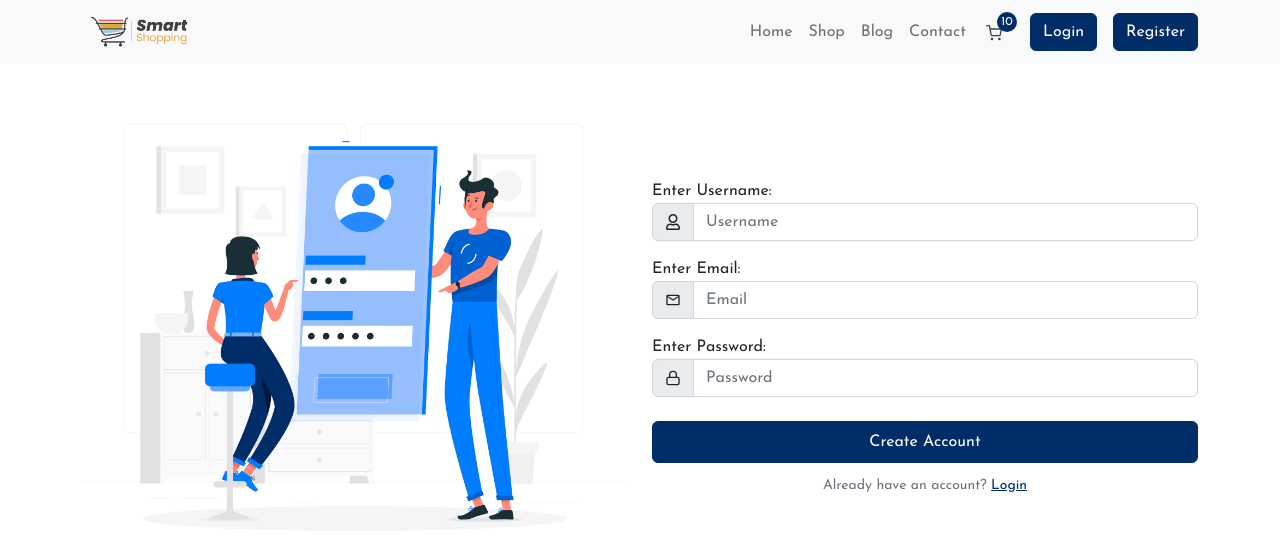
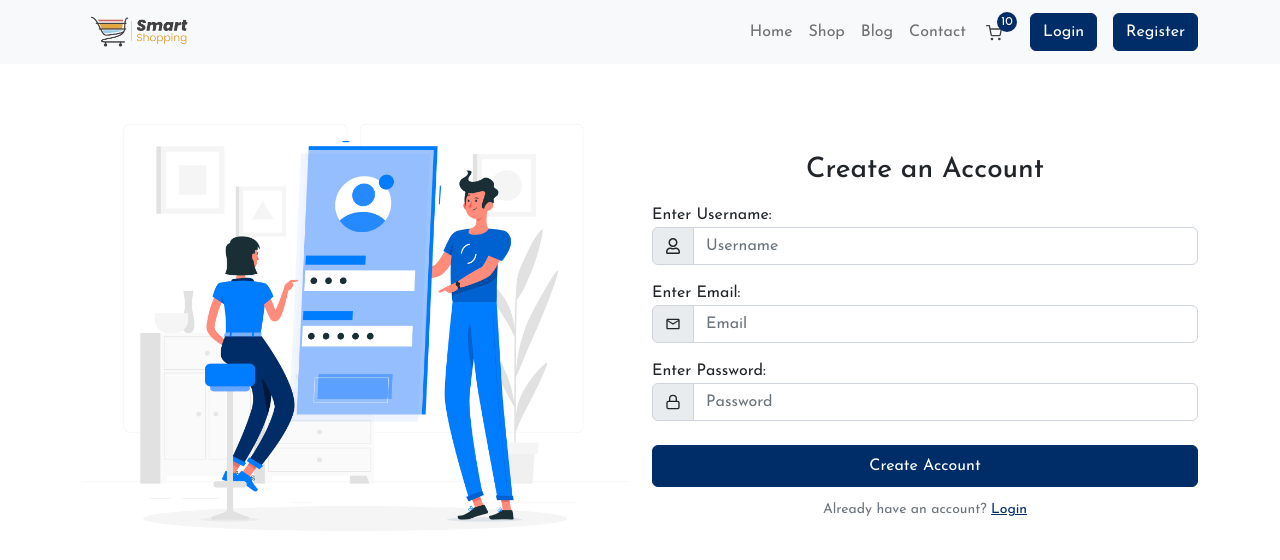
Before and after one commit to hossainrabbi/smart-shopping, a React (Create React App) app in the folder client/: page /register in a window 1280 px wide. Shown: the top 560 px of the page. Built offline with nearby package versions, Linux system fonts and the light colour scheme; the HTML template or start-up script is replaced by a standard one.

Commit message:
validate register and login page

```diff
--- a/client/package.json
+++ b/client/package.json
@@ -10,6 +10,7 @@
     "react": "^18.2.0",
     "react-bootstrap": "^2.4.0",
     "react-dom": "^18.2.0",
+    "react-hook-form": "^7.33.1",
     "react-icons": "^4.4.0",
     "react-router-dom": "^6.3.0",
     "react-scripts": "5.0.1",
--- a/client/src/components/common/InputFormGroup.jsx
+++ b/client/src/components/common/InputFormGroup.jsx
@@ -1,13 +1,14 @@
 import React from 'react';
 import { Form, InputGroup } from 'react-bootstrap';
 
-const InputFormGroup = ({ icon: Icon, label }) => {
+const InputFormGroup = React.forwardRef(
+  ({ icon: Icon, label, error, ...rest }, ref) => {
     return (
-    <>
+      <div className="mb-3">
         <Form.Label htmlFor={`${label}-id`} className="mb-0">
           {`Enter ${label}:`}
         </Form.Label>
-      <InputGroup className="mb-3">
+        <InputGroup>
           <InputGroup.Text id={`${label}-aria`}>
             <Icon />
           </InputGroup.Text>
@@ -16,10 +17,18 @@ const InputFormGroup = ({ icon: Icon, label }) => {
             id={`${label}-id`}
             placeholder={label}
             aria-describedby={`${label}-aria`}
+            {...rest}
+            ref={ref}
           />
         </InputGroup>
-    </>
+        {error?.message && (
+          <small className="d-block text-danger" muted>
+            {error?.message}
+          </small>
+        )}
+      </div>
     );
-};
+  }
+);
 
 export default InputFormGroup;
--- a/client/src/components/pages/Login/Login.jsx
+++ b/client/src/components/pages/Login/Login.jsx
@@ -5,8 +5,19 @@ import { FiLock } from 'react-icons/fi';
 import { Link } from 'react-router-dom';
 import LoginImage from '../../../images/login.jpg';
 import InputFormGroup from '../../common/InputFormGroup';
+import { useForm } from 'react-hook-form';
 
 const Login = () => {
+  const {
+    register,
+    handleSubmit,
+    formState: { errors },
+  } = useForm();
+
+  const onSubmit = (data) => {
+    console.log(data);
+  };
+
   return (
     <Container>
       <Row className="align-items-center">
@@ -14,9 +25,24 @@ const Login = () => {
           <img src={LoginImage} alt="LoginImage" />
         </Col>
         <Col md={6}>
-          <Form>
-            <InputFormGroup icon={MdOutlineMailOutline} label="Email" />
-            <InputFormGroup icon={FiLock} label="Password" />
+          <h3 className="text-center mb-3">Login Your Account</h3>
+          <Form onSubmit={handleSubmit(onSubmit)}>
+            <InputFormGroup
+              icon={MdOutlineMailOutline}
+              label="Email"
+              {...register('email', {
+                required: 'Email is required',
+              })}
+              error={errors.email}
+            />
+            <InputFormGroup
+              icon={FiLock}
+              label="Password"
+              {...register('password', {
+                required: 'Password is required',
+              })}
+              error={errors.password}
+            />
             <Button type="submit" className="w-100 py-2 my-2">
               Login Account
             </Button>
--- a/client/src/components/pages/Register/Register.jsx
+++ b/client/src/components/pages/Register/Register.jsx
@@ -4,10 +4,21 @@ import { MdOutlineMailOutline } from 'react-icons/md';
 import { FaRegUser } from 'react-icons/fa';
 import { FiLock } from 'react-icons/fi';
 import { Link } from 'react-router-dom';
+import { useForm } from 'react-hook-form';
 import RegisterImage from '../../../images/register.jpg';
 import InputFormGroup from '../../common/InputFormGroup';
 
 const Register = () => {
+  const {
+    register,
+    handleSubmit,
+    formState: { errors },
+  } = useForm();
+
+  const onSubmit = (data) => {
+    console.log(data);
+  };
+
   return (
     <Container>
       <Row className="align-items-center">
@@ -15,10 +26,40 @@ const Register = () => {
           <img src={RegisterImage} alt="RegisterImage" />
         </Col>
         <Col md={6}>
-          <Form>
-            <InputFormGroup icon={FaRegUser} label="Username" />
-            <InputFormGroup icon={MdOutlineMailOutline} label="Email" />
-            <InputFormGroup icon={FiLock} label="Password" />
+          <h3 className="text-center mb-3">Create an Account</h3>
+          <Form onSubmit={handleSubmit(onSubmit)}>
+            <InputFormGroup
+              icon={FaRegUser}
+              label="Username"
+              {...register('username', { required: 'Username is required' })}
+              error={errors.username}
+            />
+            <InputFormGroup
+              icon={MdOutlineMailOutline}
+              label="Email"
+              {...register('email', {
+                required: 'Email is required',
+                pattern: {
+                  // eslint-disable-next-line no-useless-escape
+                  value: /^\w+([\.-]?\w+)*@\w+([\.-]?\w+)*(\.\w{2,3})+$/,
+                  message: 'Inter a valid email',
+                },
+              })}
+              error={errors.email}
+            />
+            <InputFormGroup
+              icon={FiLock}
+              label="Password"
+              {...register('password', {
+                required: 'Password is required',
+                pattern: {
+                  value: /(?=.*[!#$%&?^*@~() "])(?=.{6,})/,
+                  message:
+                    'Password must contain a letter, number, special character, and at least 6 characters',
+                },
+              })}
+              error={errors.password}
+            />
 
             <Button type="submit" className="w-100 py-2 my-2">
               Create Account
```
Also changed, not shown: 1 other file (tests, documents, lock files or other folders). Lines whose indentation alone changed are shown as unchanged.
